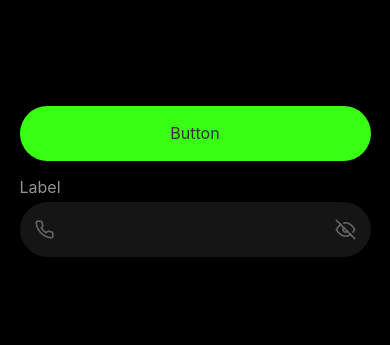
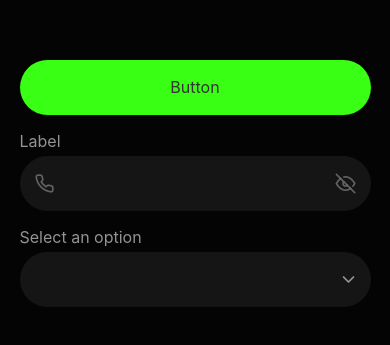
Before and after one commit to mr2726/new_wrapgo_app, a React Native app: screen / in a window 390 px wide. Shown: the part 239-584 px from the top of the page. Built offline with nearby package versions, Linux system fonts and the light colour scheme.

Commit message:
Select_ component

```diff
--- a/App.js
+++ b/App.js
@@ -2,12 +2,19 @@ import { StatusBar } from 'expo-status-bar';
 import { StyleSheet, Text, View } from 'react-native';
 import {Button_} from './src/components/ui/buttons';
 import {Input_} from './src/components/ui/inputs';
+import {Selector_} from './src/components/ui/selectors';
 import React from 'react';
 import {Feather} from '@expo/vector-icons';
 
 
 export default function App() {
   const [text, setText] = React.useState('');
+  const [selectedOption, setSelectedOption] = React.useState(null);
+  const selectorOptions = [
+    { label: "Option 1", value: "option1" },
+    { label: "Option 2", value: "option2" },
+    { label: "Option 3", value: "option3" },
+  ];
   return (
     <View style={styles.container}>
       <View style={styles.formWrap}>
@@ -22,6 +29,7 @@ export default function App() {
           icon={<Feather name="phone" size={20} color="#626262" />}
           isPassword={true}
         />
+        <Selector_ options={selectorOptions} value={selectedOption} onValueChange={setSelectedOption} label="Select an option" />
       </View>
       <StatusBar style="auto" />
     </View>
@@ -31,7 +39,7 @@ export default function App() {
 const styles = StyleSheet.create({
   container: {
     flex: 1,
-    backgroundColor: '#000000',
+    backgroundColor: '#040404',
     alignItems: 'center',
     justifyContent: 'center',
   },
--- /dev/null
+++ b/src/components/ui/selectors.jsx
@@ -0,0 +1,62 @@
+import { Text, View, Pressable } from "react-native";
+import React from "react";
+import { Feather } from "@expo/vector-icons";
+
+export const Selector_ = ({
+    options,
+    value,
+    onValueChange,
+    style,
+    label,
+    error,
+    errorText,
+}) => {
+    const [isOpen, setIsOpen] = React.useState(false);
+    return (
+        <View style={{ width: '100%' }}>
+            <Text
+                style={{
+                marginBottom: 5,
+                color:'#939393',
+                fontSize: 16,
+                }}>
+                {label}
+            </Text>
+            <Pressable
+                style={{
+                    backgroundColor: '#151515',
+                    padding: 12,
+                    borderRadius: 55,
+                    height: 55,
+                    width: '100%',
+                    flexDirection: 'row',
+                    alignItems: 'center',
+                    justifyContent: 'space-between',
+                    ...style,
+                }}
+                onPress={() => {
+                    setIsOpen(!isOpen);
+                }}        >
+                <Text style={{color: '#fff', marginBottom: 4}}>{value ? value.label : ''}</Text>
+                <Feather name={isOpen ? 'chevron-up' : 'chevron-down'} size={20} color="#939393" />
+            </Pressable>
+
+            {isOpen && (
+                <View style={{backgroundColor: '#151515', marginTop: 4, borderRadius: 8, position: 'absolute', width: '100%', zIndex: 1, top: 90}}>
+                    {options.map((option) => (
+                        <Pressable
+                            key={option.value}
+                            style={{padding: 12}}
+                            onPress={() => {
+                                onValueChange(option);
+                                setIsOpen(false);
+                            }}
+                        >
+                            <Text style={{color: '#fff'}}>{option.label}</Text>
+                        </Pressable>
+                    ))}
+                </View>
+            )}
+        </View>
+    );
+};
```
Also changed, not shown: 1 other file (tests, documents, lock files or other folders).
